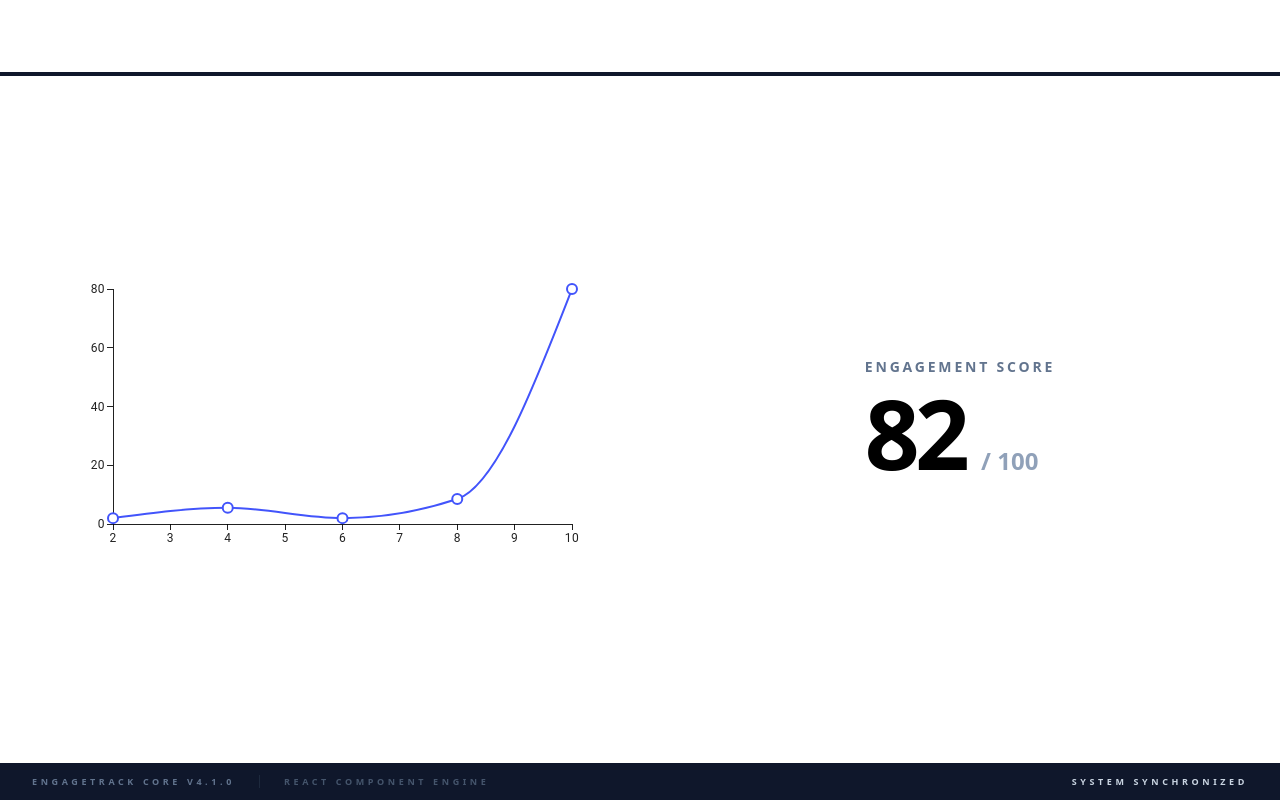
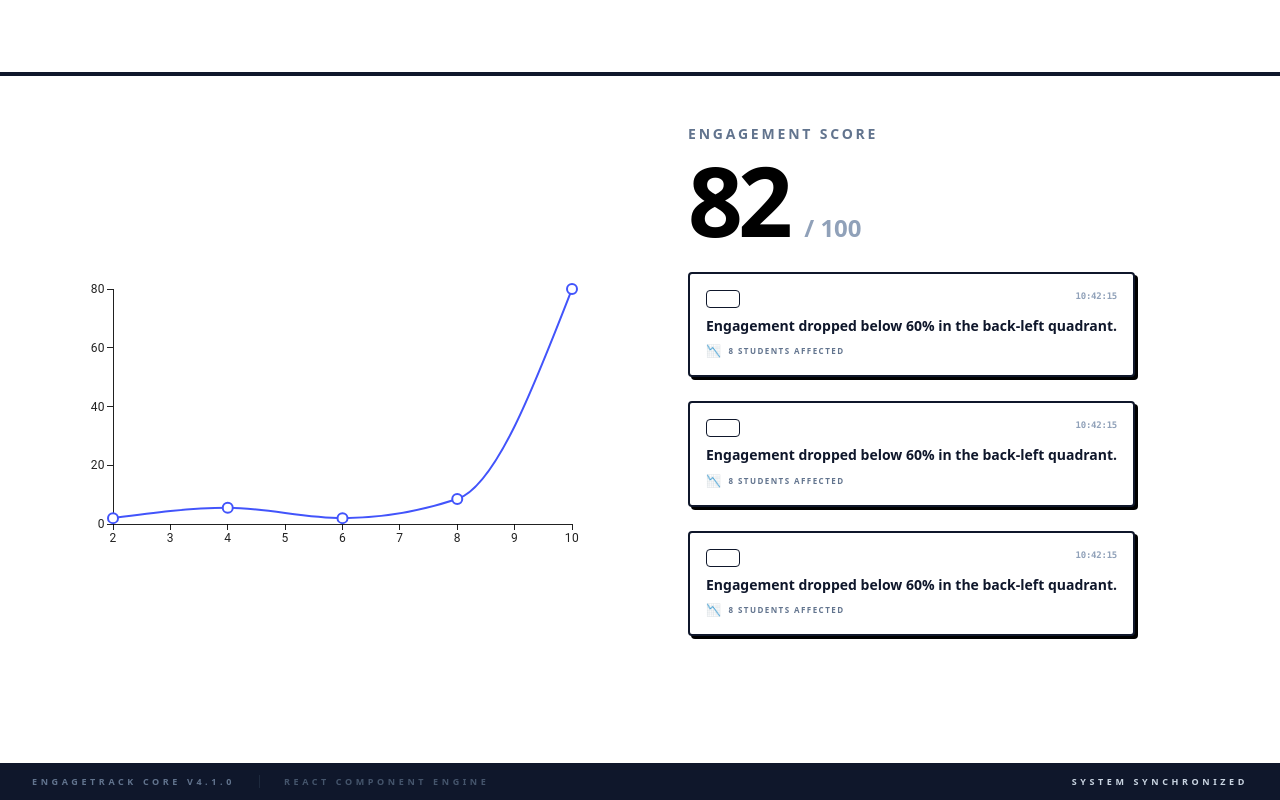
Before and after one commit to JasianE/MacEngage, a React (Vite) app in the folder MacEngageFrontEnd/: page / in a window 1280 px wide. Built offline with nearby package versions, Linux system fonts and the light colour scheme.

Commit message:
finished front-end MVP

```diff
--- a/MacEngageFrontEnd/src/components/AlertCard.jsx
+++ b/MacEngageFrontEnd/src/components/AlertCard.jsx
@@ -1,8 +1,7 @@
-
 import React from 'react';
 
 const CONFIGS = {
-  DIP: { bg: 'bg-warning', text: 'text-black', icon: '📉' },
+  DIP: { bg: 'bg-warning', text: 'text-white', icon: '📉' },
   RECOVERY: { bg: 'bg-primary', text: 'text-white', icon: '✅' },
   SYSTEM: { bg: 'bg-slate-900', text: 'text-white', icon: '⚙️' },
   THRESHOLD: { bg: 'bg-danger', text: 'text-white', icon: '⚠️' }
@@ -13,19 +12,50 @@ const AlertCard = ({ alert }) => {
 
   return (
     <div
-      className="bg-white dark:bg-slate-900 border-2 border-slate-900 p-6 rounded shadow-[5px_5px_0px_0px_rgba(0,0,0,1)] transition-transform hover:-translate-y-1 animate-in slide-in-from-right duration-500"
+      className="
+        bg-white dark:bg-slate-900
+        border-2 border-slate-900
+        p-4
+        rounded
+        shadow-[3px_3px_0px_0px_rgba(0,0,0,1)]
+        transition-transform
+        hover:-translate-y-0.5
+        animate-in slide-in-from-right duration-300
+      "
       style={{ opacity: alert.opacity }}
     >
-      <div className="flex justify-between items-start mb-3">
-        <span className={`${style.bg} ${style.text} px-2.5 py-1 text-[9px] font-black uppercase tracking-widest rounded border border-slate-900`}>
+      {/* Header row */}
+      <div className="flex justify-between items-start mb-2">
+        <span
+          className={`
+            ${style.bg} ${style.text}
+            px-2 py-0.5
+            text-[8px]
+            font-black
+            uppercase
+            tracking-widest
+            rounded
+            border border-slate-900
+          `}
+        >
           {alert.type}
         </span>
-        <span className="text-[10px] font-bold text-slate-400 font-mono tracking-tighter">{alert.timestamp}</span>
+
+        <span className="text-[9px] font-bold text-slate-400 font-mono tracking-tight">
+          {alert.timestamp}
+        </span>
       </div>
-      <p className="text-lg font-extrabold leading-tight text-slate-900 dark:text-slate-100">{alert.message}</p>
+
+      {/* Message */}
+      <p className="text-sm font-extrabold leading-snug text-slate-900 dark:text-slate-100">
+        {alert.message}
+      </p>
+
+      {/* Meta */}
       {alert.meta && (
-        <div className="mt-4 text-[9px] font-black text-slate-500 uppercase tracking-[0.2em] flex items-center gap-2">
-          <span className="text-sm">{style.icon}</span> {alert.meta}
+        <div className="mt-2 text-[8px] font-black text-slate-500 uppercase tracking-[0.18em] flex items-center gap-1.5">
+          <span className="text-xs">{style.icon}</span>
+          {alert.meta}
         </div>
       )}
     </div>
--- a/MacEngageFrontEnd/src/components/EngagementScore.jsx
+++ /dev/null
@@ -1,30 +0,0 @@
-
-import React from 'react';
-
-const EngagementScore = ({ score, delta }) => {
-  return (
-    <div className="mb-12">
-      <h2 className="text-[10px] font-black uppercase tracking-[0.3em] text-slate-400 mb-4">Core Engagement Metric</h2>
-      <div className="flex items-baseline gap-6 mb-8">
-        <span className="text-[9rem] lg:text-[13rem] font-black leading-none tracking-tighter text-slate-900 dark:text-white tabular-nums">
-          {score}
-        </span>
-        <div className="flex flex-col gap-1">
-          <span className="text-4xl lg:text-5xl font-black text-slate-200 dark:text-slate-800">/100</span>
-          <span className={`text-2xl font-black uppercase italic ${delta >= 0 ? 'text-primary' : 'text-danger'}`}>
-            {delta >= 0 ? '↑' : '↓'} {Math.abs(delta).toFixed(1)}%
-          </span>
-        </div>
-      </div>
-
-      <div className="relative w-full bg-slate-100 dark:bg-slate-800 border-4 border-slate-900 h-14 rounded-lg overflow-hidden shadow-[6px_6px_0px_0px_rgba(19,127,236,1)]">
-        <div className="h-full bg-primary transition-all duration-1000 ease-in-out" style={{ width: `${score}%` }}></div>
-        <div className="absolute inset-0 flex items-center justify-center pointer-events-none">
-          <span className="text-[10px] font-black uppercase tracking-[0.5em] text-white mix-blend-difference">Real-time Saturation</span>
-        </div>
-      </div>
-    </div>
-  );
-};
-
-export default EngagementScore;
--- a/MacEngageFrontEnd/src/components/TrendChart.jsx
+++ /dev/null
@@ -1,25 +0,0 @@
-export default function TrendChart() {
-  const bars = [65, 70, 55, 45, 80, 85, 90, 75, 82, 88, 72, 82];
-
-  return (
-    <div className="mt-12">
-      <h3 className="text-sm font-black uppercase tracking-[0.2em] text-slate-500 mb-6">
-        Recent Trend (Last 10 mins)
-      </h3>
-
-      <div className="h-48 w-full flex items-end gap-2 relative">
-        {bars.map((h, i) => (
-          <div
-            key={i}
-            className={`flex-1 bg-slate-900 dark:bg-primary ${
-              i === bars.length - 1 ? "animate-pulse" : ""
-            }`}
-            style={{ height: `${h}%` }}
-          />
-        ))}
-
-        <div className="absolute bottom-0 w-full h-1 bg-slate-900 dark:bg-white" />
-      </div>
-    </div>
-  );
-}
--- a/MacEngageFrontEnd/src/layouts/AlertLayout.jsx
+++ b/MacEngageFrontEnd/src/layouts/AlertLayout.jsx
@@ -2,11 +2,11 @@ export default function AlertLayout({
   title = "Alerts",
   badge = "LIVE",
   children,
-  footer
+  footer,
 }) {
   return (
     <section className="w-[60%] p-12 flex flex-col">
-      <div className="flex-1 flex items-center justify-center">
+      <div className="flex-1 flex flex-col items-start gap-6 overflow-y-auto">
         {children}
       </div>
     </section>
--- a/MacEngageFrontEnd/src/pages/Home.jsx
+++ b/MacEngageFrontEnd/src/pages/Home.jsx
@@ -1,11 +1,45 @@
+/* Utils + Libs */
+import { useState } from "react";
+
+/* Layout Components */
 import Header from "../components/Header.jsx";
 import Footer from "../components/Footer.jsx";
-import ScoreDisplay from "../components/ScoreDisplay.jsx";
-import StatTracker from "../components/StatTracker.jsx";
 import GraphLayout from "../layouts/GraphLayout.jsx";
 import AlertLayout from "../layouts/AlertLayout.jsx";
 
+/* Molecules */
+import AlertCard from '../components/AlertCard.jsx';
+import ScoreDisplay from "../components/ScoreDisplay.jsx";
+import StatTracker from "../components/StatTracker.jsx";
+
+
+
 export default function Home() {
+  const [alerts, setAlerts] = useState([{
+            id: "alert-001",
+            type: "DIP",                 // DIP | RECOVERY | SYSTEM | THRESHOLD
+            timestamp: "10:42:15",
+            message: "Engagement dropped below 60% in the back-left quadrant.",
+            meta: "8 students affected",
+            opacity: 1                   // 0 → 1 (for fading older alerts)
+          },
+        {
+            id: "alert-001",
+            type: "DIP",                 // DIP | RECOVERY | SYSTEM | THRESHOLD
+            timestamp: "10:42:15",
+            message: "Engagement dropped below 60% in the back-left quadrant.",
+            meta: "8 students affected",
+            opacity: 1                   // 0 → 1 (for fading older alerts)
+          },
+        {
+            id: "alert-001",
+            type: "DIP",                 // DIP | RECOVERY | SYSTEM | THRESHOLD
+            timestamp: "10:42:15",
+            message: "Engagement dropped below 60% in the back-left quadrant.",
+            meta: "8 students affected",
+            opacity: 1                   // 0 → 1 (for fading older alerts)
+          }]);
+
   return (
     <div className="h-screen flex flex-col overflow-hidden">
       <Header />
@@ -18,6 +52,9 @@ export default function Home() {
 
         <AlertLayout title="Alerts" badge="LIVE">
           <ScoreDisplay />
+          {alerts.map((item) => {
+            return <AlertCard alert={item}  key = {item.id}/>
+          })}
         </AlertLayout>
       </main>
 
```
